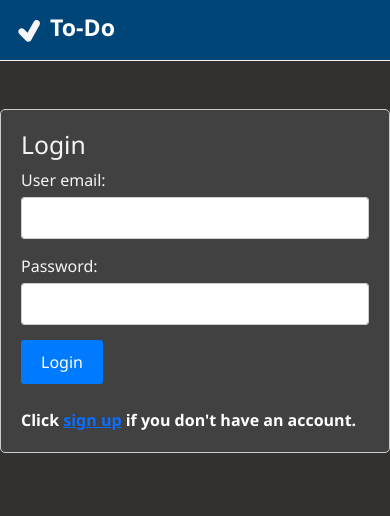
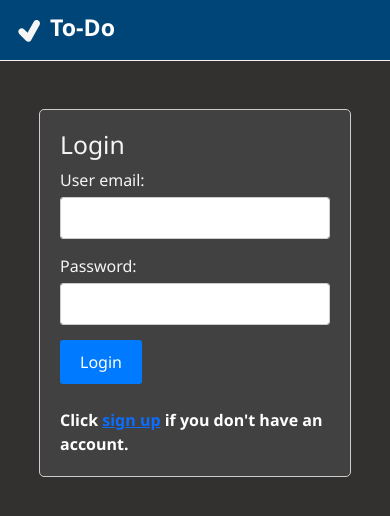
Before and after one commit to raymondng117/react-todo-app-static, a React (Create React App) app: page / in a window 390 px wide. Shown: the top 516 px of the page. Built offline with nearby package versions, Linux system fonts and the light colour scheme.

Commit message:
login page layout when sm

```diff
--- a/src/CSS/loginsigup.css
+++ b/src/CSS/loginsigup.css
@@ -1,5 +1,3 @@
-
-
 .login-container {
     max-width: 400px;
     margin: 0 auto;
@@ -39,3 +37,17 @@ button {
 button:hover {
     background-color: #0056b3;
 }
+
+
+@media (max-width: 576px) {
+
+    .login-container {
+        max-width: 80%;
+        margin: 0 auto;
+        padding: 20px;
+        border: 1px solid #ccc;
+        border-radius: 5px;
+        background-color: #414141;
+    }
+
+}
```
